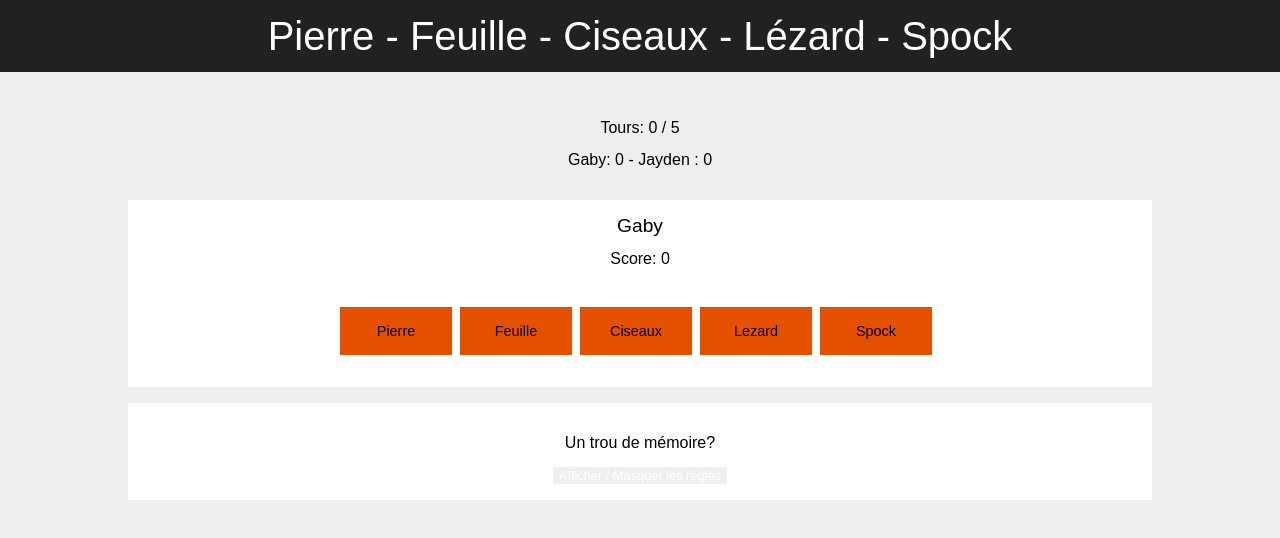
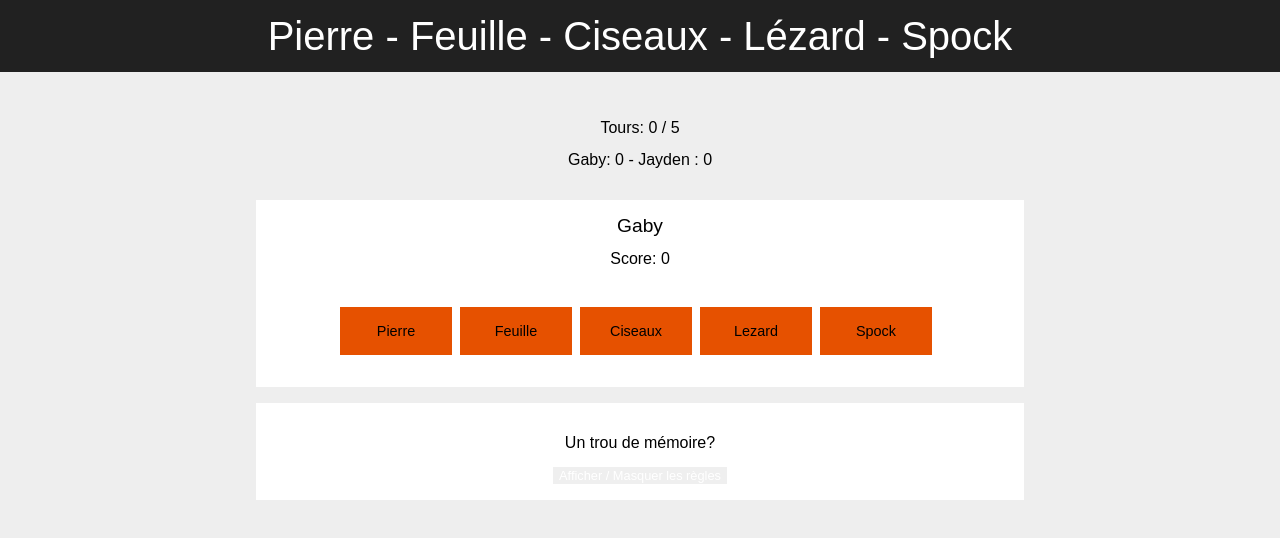
Before and after one commit to Nedjim/PFCLZ, a React app: page / in a window 1280 px wide. Shown: the top 538 px of the page. Built offline with nearby package versions, Linux system fonts and the light colour scheme; the HTML template or start-up script is replaced by a standard one; a web font is replaced by a local one.

Commit message:
update finale

```diff
--- a/src/assets/stylesheets/components/layout.scss
+++ b/src/assets/stylesheets/components/layout.scss
@@ -23,7 +23,7 @@ header {
     .players{
         display: inline-block;
         @extend .padding;
-        width: 80%;
+        width: 60%;
         &:first-child {
             margin-right: 1rem;
         }
@@ -48,7 +48,7 @@ header {
 }
 
 #end {
-    width: 80%;
+    width: 60%;
     margin: 0 auto;
     margin-bottom: 1rem;
     @extend .padding;
@@ -66,7 +66,7 @@ header {
 }
 #notice{
     @extend .padding;
-    width: 80%;
+    width: 60%;
     margin: 0 auto;
     text-align: center;
     p {
```
